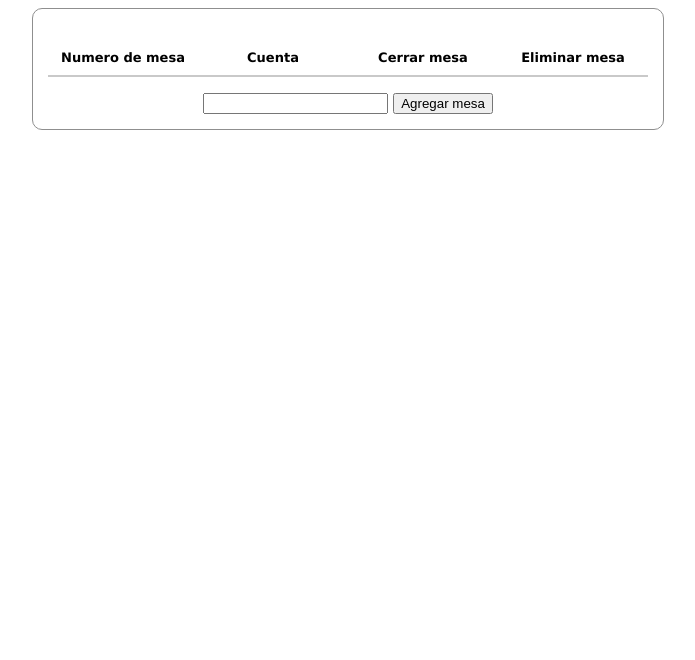
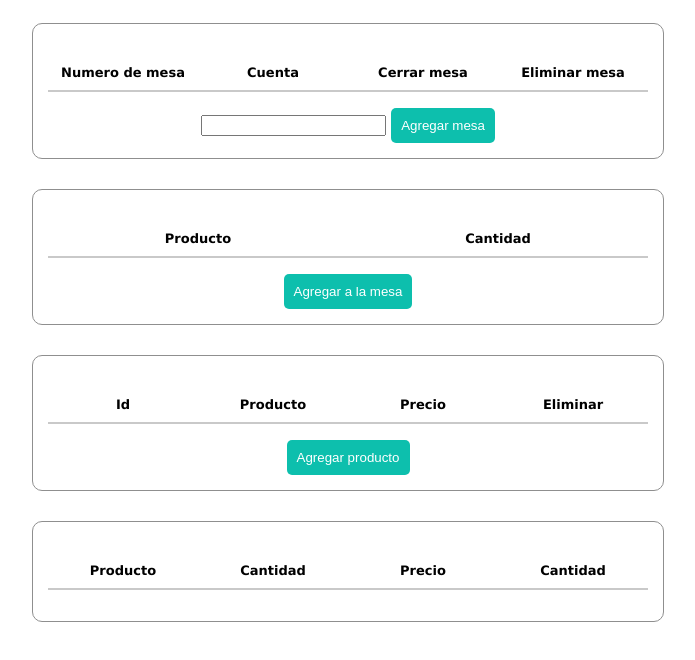
Before and after one commit to LucianABC/Restaurant, a plain HTML site: page index.html in a window 1280 px wide. Shown: the whole page, without its empty margins (292-987 px from the left). Drawn offline with Linux system fonts and the light colour scheme.

Commit message:
Cards css

```diff
--- a/estilo/sass/styles.scss
+++ b/estilo/sass/styles.scss
@@ -15,8 +15,18 @@ body {
     padding: 15px;
     width:50%;
     box-sizing: border-box;
+    margin: 15px;
 
-
+    .mainButton {
+        color: white;
+        background-color:#0dbfad;
+        border: none;
+        padding: 10px;
+        border-radius: 5px;
+    }
+    input {
+        height: 15px;
+    }
     ul {
         box-sizing: border-box;
         padding:0;
@@ -27,14 +37,11 @@ body {
             text-align: center;
             width:25%;
         }
-
         li {
             padding: 4px;
            display: flex;
             width: 100%;
             font-size: 11px;
-
-
         }
         header {
             display:flex;
@@ -44,9 +51,12 @@ body {
                 font-size: 13px;
                 font-weight: 600;
                 border-bottom: 2px solid #c9c9c9 ;
-
-
             }
         }
     }
+    #tableProductsList {
+        span{
+            width: 50%;
+        }
+    }
 }
--- a/index.html
+++ b/index.html
@@ -14,7 +14,7 @@
  </head>
 <body class="column">
     <div id="manageTables" class="card column">
-        <ul id="tableList">
+        <ul id="tablesList">
             <header>
                 <span>Numero de mesa</span>
                 <span>Cuenta</span>
@@ -26,11 +26,45 @@
 
         <div>
             <input type="text" id="tableName">
-            <button type="button" id="addButton">Agregar mesa</button>
+            <button type="button" class="mainButton" id="addTableButton">Agregar mesa</button>
+        </div>
+    </div>
+    <div id="tableProducts" class="card column">
+        <ul id="tableProductsList">
+            <header>
+                <span>Producto</span>
+                <span>Cantidad</span>
+            </header>
+        </ul>
+
+        <div>
+            <button type="button" class="mainButton" id="addToTableButton">Agregar a la mesa</button>
         </div>
     </div>
 
+    <div id="products" class="card column">
+        <ul id="productsList">
+            <header>
+                <span>Id</span>
+                <span>Producto</span>
+                <span>Precio</span>
+                <span>Eliminar</span>
+            </header>
+        </ul>
+        <div>
+            <button type="button" class="mainButton" id="addProductButton">Agregar producto</button>
+        </div>
+    </div>
 
-
+    <div id="prodsPertable" class="card column">
+        <ul id="prodsPertableList">
+            <header>
+                <span>Producto</span>
+                <span>Cantidad</span>
+                <span>Precio</span>
+                <span>Cantidad</span>
+            </header>
+        </ul>
+    </div>
 </body>
 </html>
--- a/js/Classes/Product.js
+++ b/js/Classes/Product.js
@@ -1,6 +1,7 @@
 
 class Product {
-    constructor(name, price) {
+    constructor(id, name, price) {
+        this.id = id;
         this.name= name;
         this.price=price;
     }
```
Also changed, not shown: estilo/css/styles.css, 1 other file.
